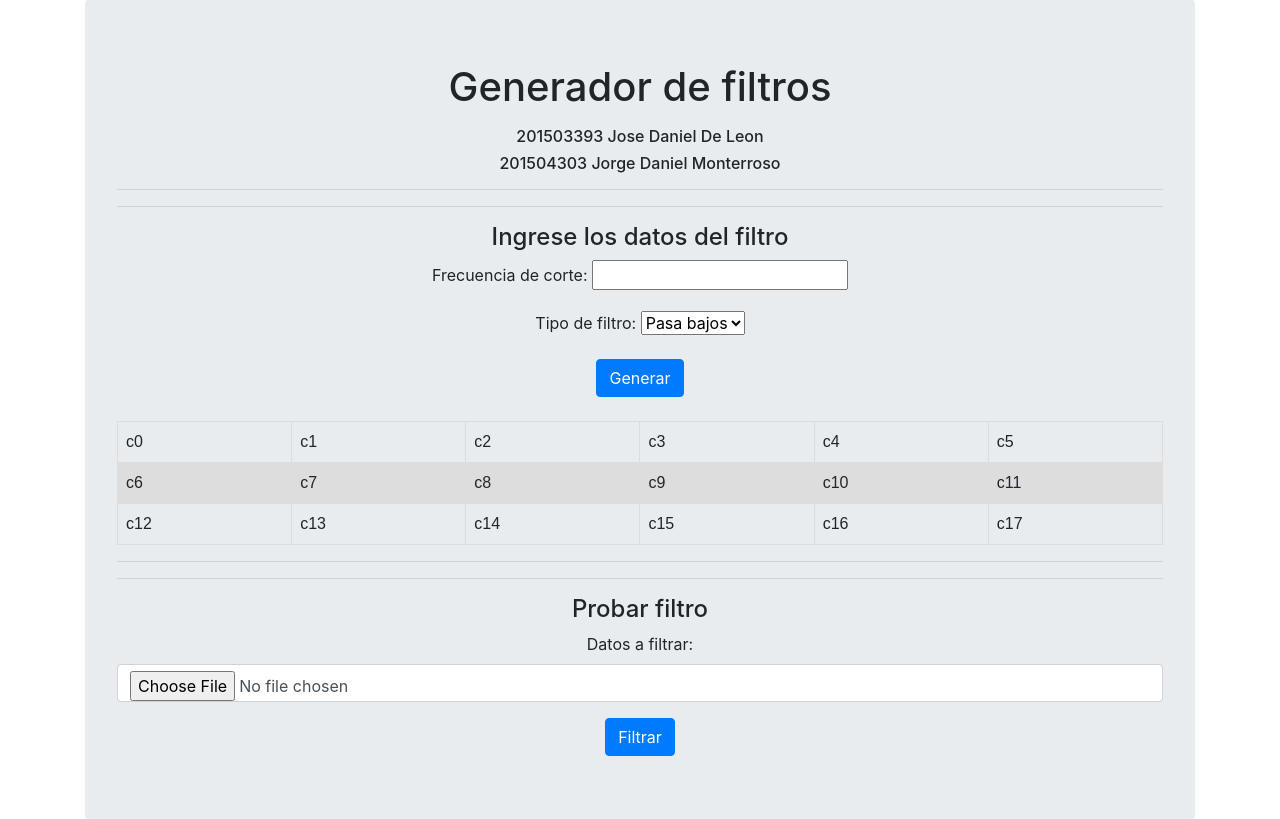
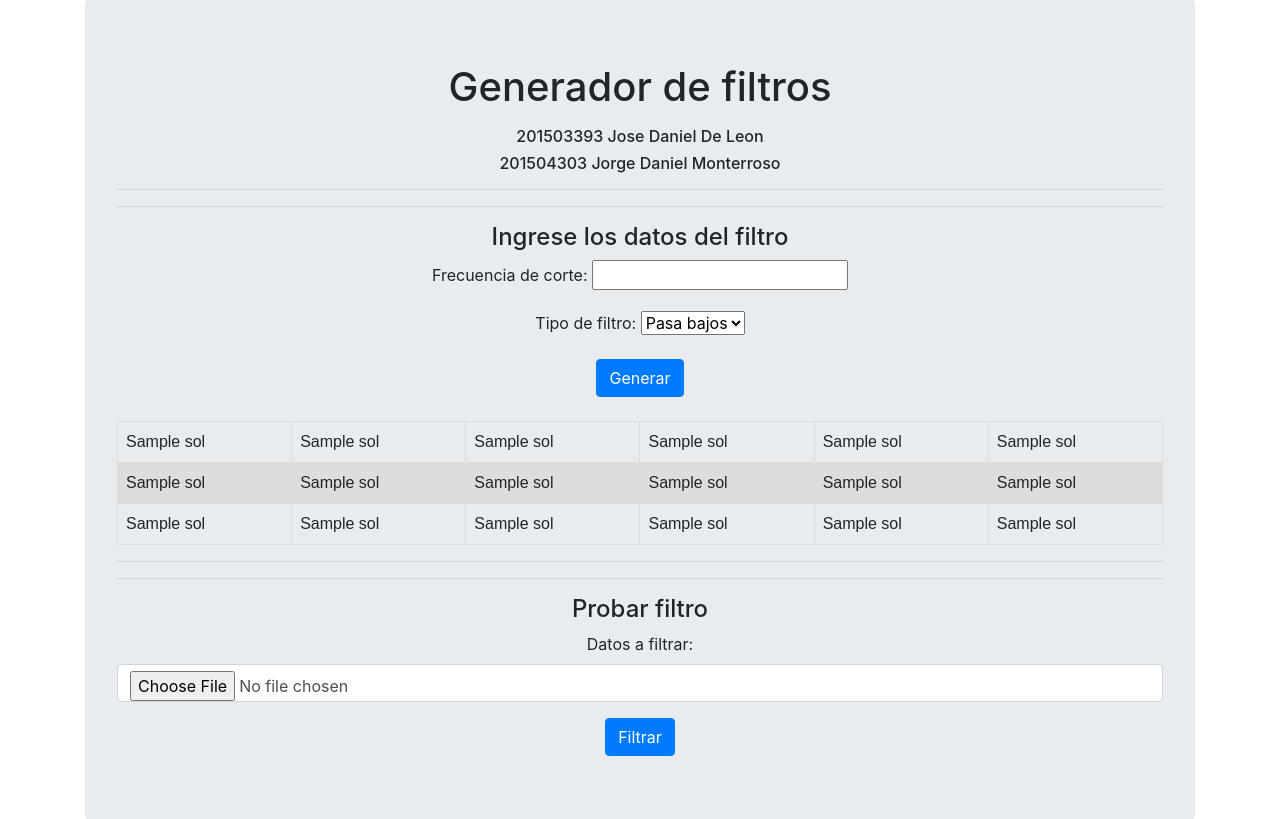
Before and after one commit to jddr27/IA_Frecuencias, a Flask app: template templates/index.html in a window 1280 px wide. Shown: the part 81-900 px from the top of the page. Run offline with Flask 2, Linux system fonts and the light colour scheme; the template is opened without the code that fills it: most values are stand-ins (such as "Sample title", 1, 10 or a date in 2020); some libraries are stand-ins or nearby versions.

Commit message:
antes de probar

```diff
--- a/app.py
+++ b/app.py
@@ -8,13 +8,14 @@ import numpy as np
 import random
 from DTS.Signal import Signal
 from DTS.Filter import Filter
+import matplotlib.pyplot as chart
 #import conn
 
 
 
 app = Flask(__name__)
 
-arreglo = []
+arreglo = ["c0","c1","c2","c3","c4","c5","c6","c7","c8","c9","c10","c11","c12","c13","c14","c15","c16","c17"]
 input1 = Signal()
 input2 = Signal()
 
@@ -31,11 +32,11 @@ def obtenerFitness(frec, tipo):
     individuo = [0.5999402, -0.5999402, 0, 1, -0.7265425, 0, 1, -2, 1, 1, -1.52169043, 0.6, 1, -2, 1, 1, -1.73631017, 0.82566455]
     ff = 0
 
-    input1.generate(frec - 200, 5, sinoidal=True)
+    input1.generate(frec - 200, 1.47815634821363e-90, sinoidal=True)
     filtro1 = Filter(individuo) #1.47815634821363e-90
     output1 = filtro1.filter(input1)
 
-    input2.generate(frec + 200, 5, sinoidal=True)
+    input2.generate(frec + 200, 1.47815634821363e-90, sinoidal=True)
     filtro2 = Filter(individuo)
     output2 = filtro2.filter(input2)
 
@@ -68,24 +69,27 @@ def obtenerFitness(frec, tipo):
 
 
 def test(frec,tipo):
+    global arreglo
     generacion = 0
     fitFinal = obtenerFitness(frec, tipo)
     p = Poblacion()
-    fin = Criterio(p, fitFinal, tipo)
+    fin = Criterio(p, fitFinal, tipo, 0)
     while (fin == None):
         padres = Seleccionar(p, tipo)
         p = Emparejar(padres)
-        fin = Criterio(p, fitFinal, tipo)
+        fin = Criterio(p, fitFinal, tipo, generacion)
         generacion += 1
         print(generacion)
     print("SOLUCION: ", fin)
     print("GENERACION: ", generacion)
-    return (generacion,fin)
+    arreglo = fin
+    return generacion
 
 
 @app.route("/home")
 def clientes():
-    return render_template("index.html")
+    global arreglo
+    return render_template("index.html",sol=arreglo)
 
 
 @app.route("/entrenar",methods=['POST'])
@@ -101,30 +105,26 @@ def entrenar():
 @app.route("/probar",methods=['POST'])
 def probar():
     global arreglo
-    padres = int(request.form['padre'])
-    criterio = int(request.form['fin'])
     f = request.files['archivo']
     f.save(os.path.join("./archivo", "archivo.csv"))
     data = pd.read_csv(os.path.join("./archivo","archivo.csv"))
-    arreglo = data.to_numpy()
+    entrada = data.to_numpy()
 
-    dateTimeObj = datetime.now()
-    fecha = dateTimeObj.strftime("%d %b %Y")
-    hora = dateTimeObj.strftime("%H:%M:%S")
-    nombre = f.filename
-    sol = test(padres,criterio)
-    estructura = {
-        "fecha": fecha,
-        "hora": hora,
-        "nombre" : nombre,
-        "fin" : criterio,
-        "padres" : padres,
-        "gens" : sol[0],
-        "solucion" : sol[1] }
 
-    text = open(os.path.join("./archivo","log.txt"), 'a')
-    text.write(",\n"+json.dumps(estructura))
-    text.close()
+    filtro = Filter(arreglo)
+    output = filtro.filter(entrada)
+
+    # Generacion de grafica
+    fig, (ax1, ax2) = chart.subplots(2, 1, sharex=True)
+    ax1.plot(input.t, input.y)
+    ax1.set_title('Entrada del filtro')
+    ax1.axis([0, 1, -10, 10])
+    ax2.plot(output.t, output.y)
+    ax2.set_title('Salida del filtro')
+    ax2.axis([0, 1, -10, 10])
+    ax2.set_xlabel('Tiempo [segundos]')
+    chart.tight_layout()
+    chart.show()
     return  redirect(url_for('mostrar'))
 
 
@@ -136,13 +136,13 @@ def Poblacion():
     return result
 
 
-def Criterio(po, final, tipo):
+def Criterio(po, final, tipo, gen):
     result = None
     fit = []
     for i in range(24):
         pts = Evaluar(po[i], tipo)
         fit.append(pts)
-        if pts > 1.0e+100: #if(pts > final):
+        if(pts > final) and (gen > 10):
             return po[i]
     return None
 
@@ -264,11 +264,7 @@ def Mutar(hijo):
 
 @app.route("/log")
 def mostrar():
-    text = open(os.path.join("./archivo","log.txt"), 'r')
-    content = "[" + text.read() + "]"
-    text.close()
-    y = json.loads(content)
-    return render_template('historial.html', text=y)
+    return render_template('historial.html', text="Archivo generado")
 
 
 if __name__ == "__main__":
--- a/templates/index.html
+++ b/templates/index.html
@@ -35,28 +35,28 @@
     <div>
       <table>
           <tr>
-              <td> c0 </td>
-              <td> c1 </td>
-              <td> c2 </td>
-              <td> c3 </td>
-              <td> c4 </td>
-              <td> c5 </td>
+              <td> {{sol[0]}} </td>
+              <td> {{sol[1]}} </td>
+              <td> {{sol[2]}} </td>
+              <td> {{sol[3]}} </td>
+              <td> {{sol[4]}} </td>
+              <td> {{sol[5]}} </td>
           </tr>
           <tr>
-              <td> c6 </td>
-              <td> c7 </td>
-              <td> c8 </td>
-              <td> c9 </td>
-              <td> c10 </td>
-              <td> c11 </td>
+              <td> {{sol[6]}} </td>
+              <td> {{sol[7]}} </td>
+              <td> {{sol[8]}} </td>
+              <td> {{sol[9]}} </td>
+              <td> {{sol[10]}} </td>
+              <td> {{sol[11]}} </td>
           </tr>
           <tr>
-              <td> c12 </td>
-              <td> c13 </td>
-              <td> c14 </td>
-              <td> c15 </td>
-              <td> c16 </td>
-              <td> c17 </td>
+              <td> {{sol[12]}} </td>
+              <td> {{sol[13]}} </td>
+              <td> {{sol[14]}} </td>
+              <td> {{sol[15]}} </td>
+              <td> {{sol[16]}} </td>
+              <td> {{sol[17]}} </td>
           </tr>
       </table>
     </div>
```
Also changed, not shown: templates/historial.html (+1 -26 lines).
